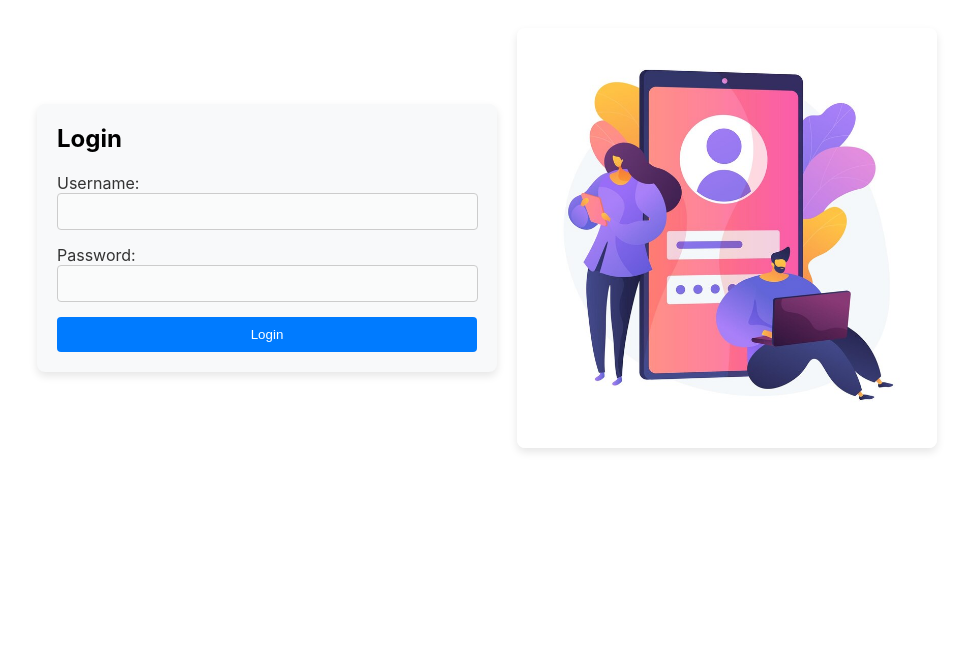
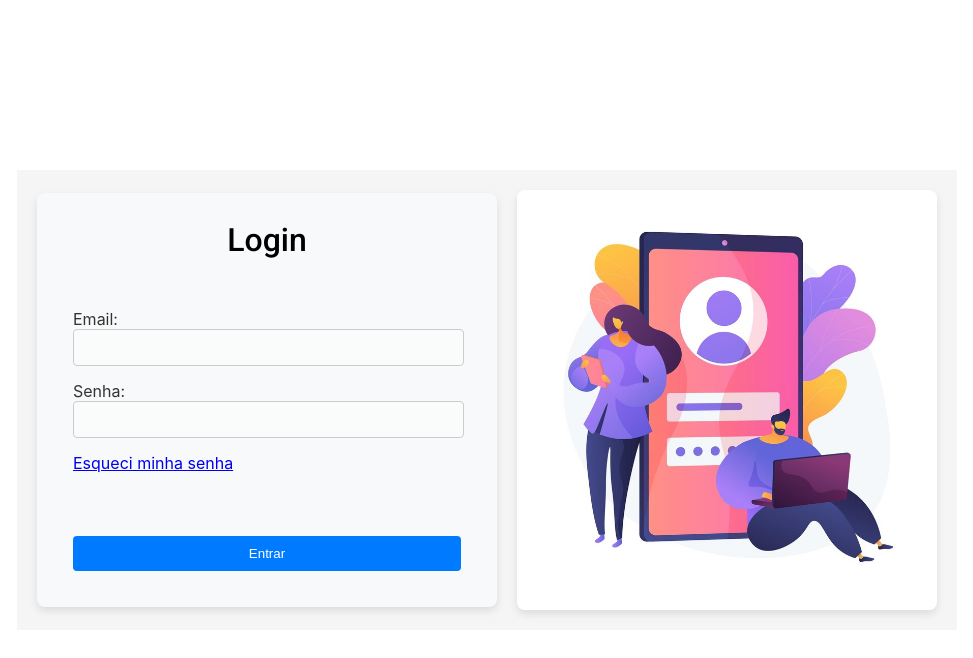
Before and after one commit to esparen/ts-angular-labPCP, an Angular app: page /login in a window 1280 px wide. Shown: the top 658 px of the page, without its empty margins (153-1126 px from the left). Built offline with nearby package versions, Linux system fonts and the light colour scheme.

Commit message:
feat(login): Update login component with email field and forgot password link

```diff
--- a/src/app/features/login/login.component.html
+++ b/src/app/features/login/login.component.html
@@ -2,15 +2,21 @@
     <div class="login-panel">
       <h2>Login</h2>
       <form>
-        <div>
-          <label for="username">Username:</label>
+        <div id="username_div">
+          <label for="username">Email:</label>
           <input type="text" id="username" [(ngModel)]="username" name="username">
         </div>
-        <div>
-          <label for="password">Password:</label>
+        <div id="password_div">
+          <label for="password">Senha:</label>
           <input type="password" id="password" [(ngModel)]="password" name="password">
         </div>
-        <button type="submit" (click)="login()">Login</button>
+        <div id="forgot_password_div">
+          <a href="javascript:void(0);" (click)="forgotPassword()">
+            <span class="link">Esqueci minha senha</span>
+          </a>
+        </div>
+        <button type="submit" (click)="login()">Entrar</button>
+
       </form>
     </div>
     <div class="image-container">
--- a/src/app/features/login/login.component.scss
+++ b/src/app/features/login/login.component.scss
@@ -4,7 +4,9 @@
   align-items: center;
   padding: 20px;
   max-width: 900px;
-  margin: 0 auto;
+  //margin: 5rem auto;
+  width: 100%;
+  background-color: #f5f5f5; /* Optional: Add a background color for contrast */
 
   @media (max-width: 768px) {
     flex-direction: column;
@@ -22,11 +24,16 @@
 
   h2 {
     margin-top: 0;
+    padding: 0.5rem;
+    text-align: center;
+    font: 500 2rem 'Roboto', sans-serif;
+
   }
 
   form {
     display: flex;
     flex-direction: column;
+    padding: 1rem;
 
     div {
       margin-bottom: 15px;
@@ -51,10 +58,13 @@
 
     button {
       padding: 10px;
+      margin-top: 3rem;
       background-color: #007BFF;
       color: white;
       border: none;
       border-radius: 4px;
+      width: 100%;
+      align-self: center;
       cursor: pointer;
 
       &:hover {
--- a/src/app/features/login/login.component.ts
+++ b/src/app/features/login/login.component.ts
@@ -18,4 +18,9 @@ export class LoginComponent {
     console.log('Username:', this.username);
     console.log('Password:', this.password);
   }
+
+  forgotPassword() {
+    console.log('Forgot password');
+  }
+
 }
--- a/src/styles.scss
+++ b/src/styles.scss
@@ -1 +1,10 @@
-/* You can add global styles to this file, and also import other style files */
+
+body, html {
+  height: 100%;
+  margin: 0;
+  display: flex;
+  justify-content: center;
+  align-items: center;
+}
+html, body { height: 100%; }
+body { margin: 0; font-family: Roboto, "Helvetica Neue", sans-serif; }
```
